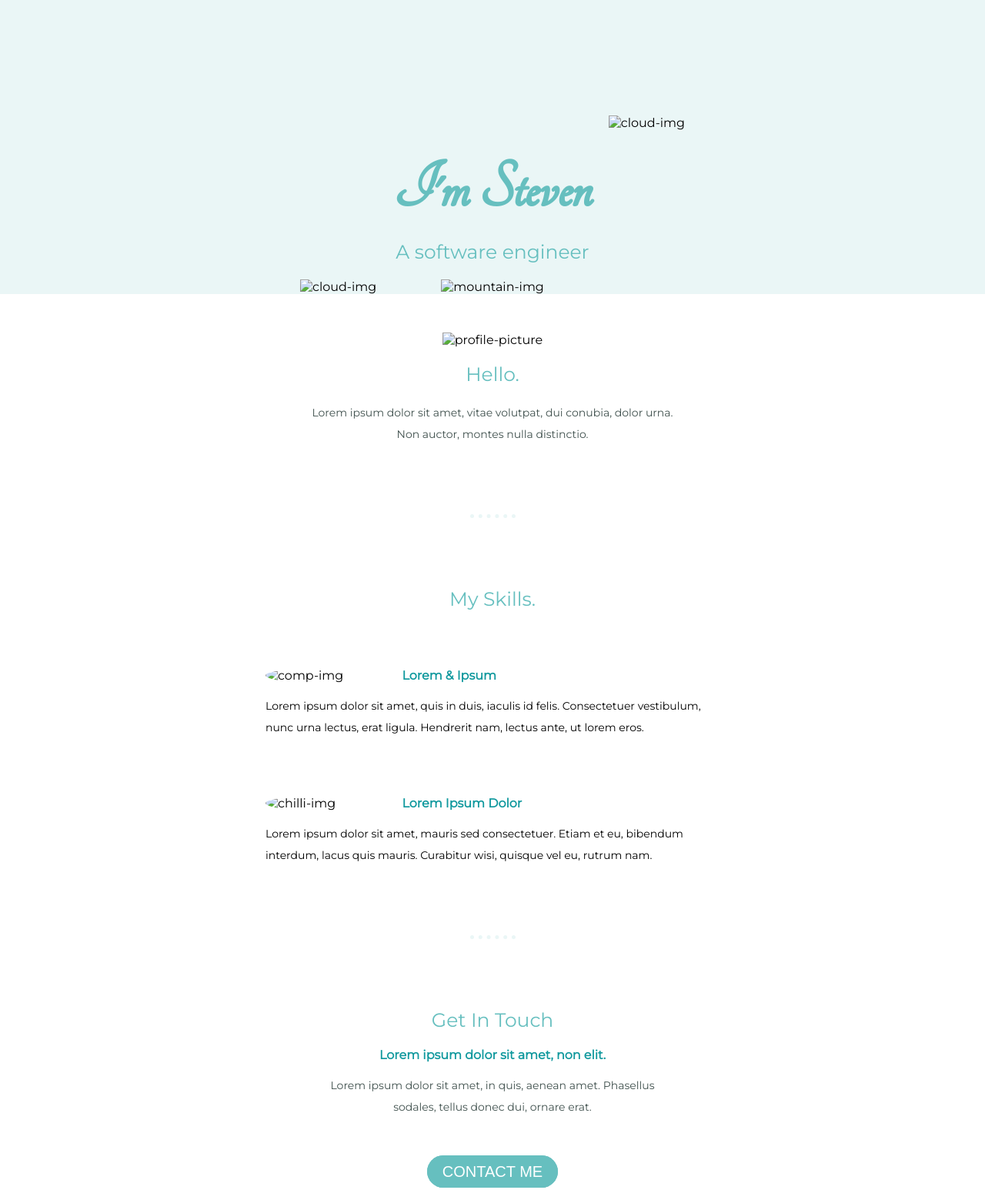
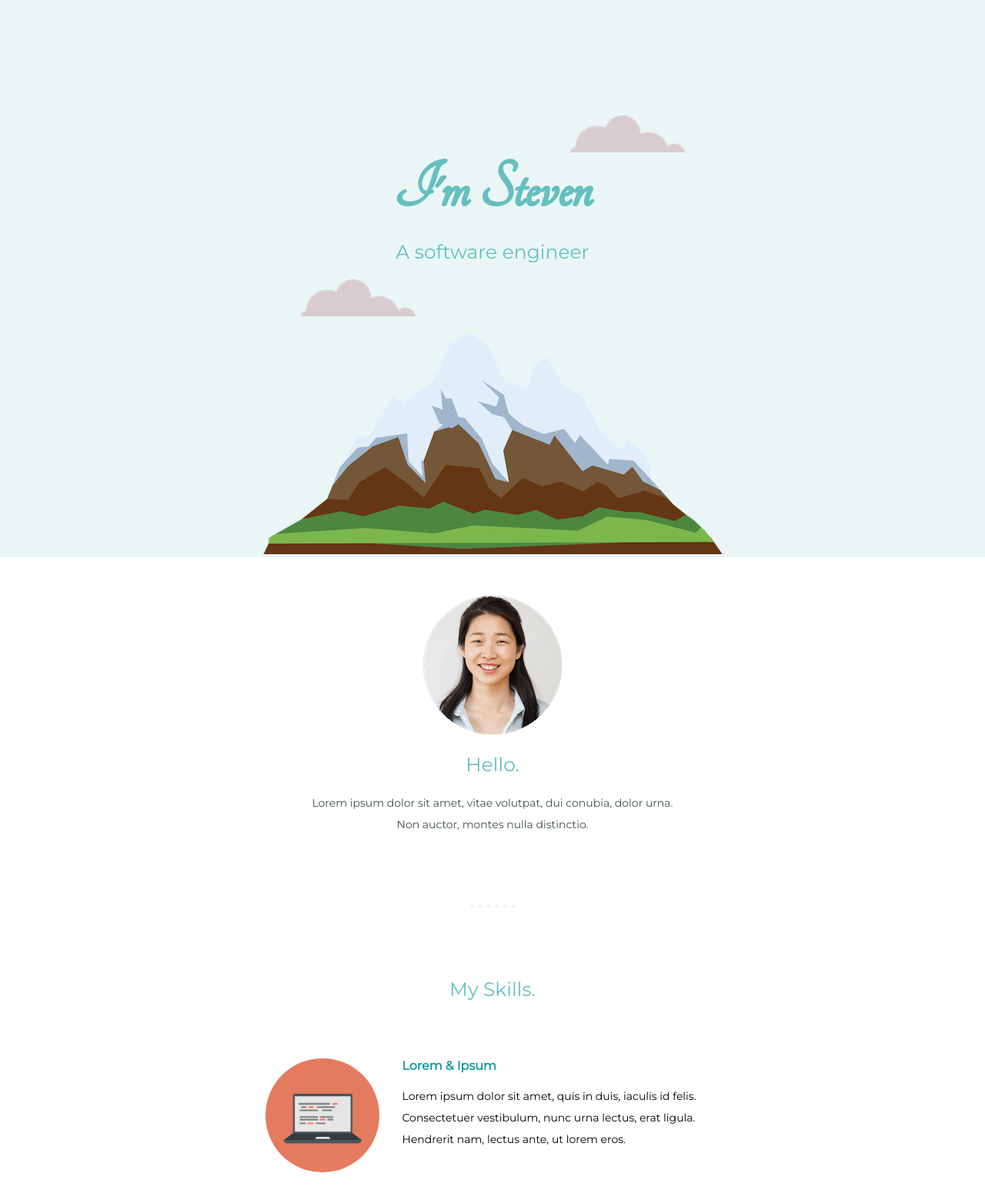
Before and after one commit to steven-631/cv, a plain HTML site: page index.html in a window 1280 px wide. Shown: the top 1546 px of the page at 77% size. Drawn offline with Linux system fonts and the light colour scheme; files that its build step writes are made by us from their sources.

Commit message:
Update index.html

```diff
--- a/index.html
+++ b/index.html
@@ -3,7 +3,7 @@
   <head>
     <meta charset="utf-8">
     <title>My Site</title>
-    <link rel="stylesheet" href="css/styles.css">
+    <link rel="stylesheet" href="styles.css">
     <link rel="icon" href="favicon.ico?v=2">
     <link rel="preconnect" href="https://fonts.googleapis.com">
     <link rel="preconnect" href="https://fonts.gstatic.com" crossorigin>
@@ -15,18 +15,18 @@
   <body>
     <div class="topContainer">
       <div class="topBox">
-        <img class="top-cloud" src="images/cloud.png" alt="cloud-img">
+        <img class="top-cloud" src="cloud.png" alt="cloud-img">
         <h1>I'm Steven</h1>
         <h2>A software engineer</h2>
-        <img class="bottom-cloud" src="images/cloud.png" alt="cloud-img">
+        <img class="bottom-cloud" src="cloud.png" alt="cloud-img">
       </div>
-      <img src="images/mountain.png" alt="mountain-img">
+      <img src="mountain.png" alt="mountain-img">
     </div>
 
 
     <div class="middle-container">
       <div class="profile">
-        <img src="images/angela.png" alt="profile-picture">
+        <img src="angela.png" alt="profile-picture">
         <h2>Hello.</h2>
         <p class="pagetext">Lorem ipsum dolor sit amet, vitae volutpat, dui conubia, dolor urna. Non auctor, montes nulla distinctio.</p>
       </div>
@@ -34,12 +34,12 @@
       <div class="skills">
         <h2>My Skills.</h2>
         <div class="skill-row">
-          <img class="skill-img" src="images/computer.png" alt="comp-img">
+          <img class="skill-img" src="computer.png" alt="comp-img">
           <h3>Lorem & Ipsum</h3>
           <p>Lorem ipsum dolor sit amet, quis in duis, iaculis id felis. Consectetuer vestibulum, nunc urna lectus, erat ligula. Hendrerit nam, lectus ante, ut lorem eros.</p>
         </div>
         <div class="skill-row">
-          <img class="skill-img" src="images/chillies.png" alt="chilli-img">
+          <img class="skill-img" src="chillies.png" alt="chilli-img">
           <h3>Lorem Ipsum Dolor</h3>
           <p>Lorem ipsum dolor sit amet, mauris sed consectetuer. Etiam et eu, bibendum interdum, lacus quis mauris. Curabitur wisi, quisque vel eu, rutrum nam.</p>
         </div>
```
